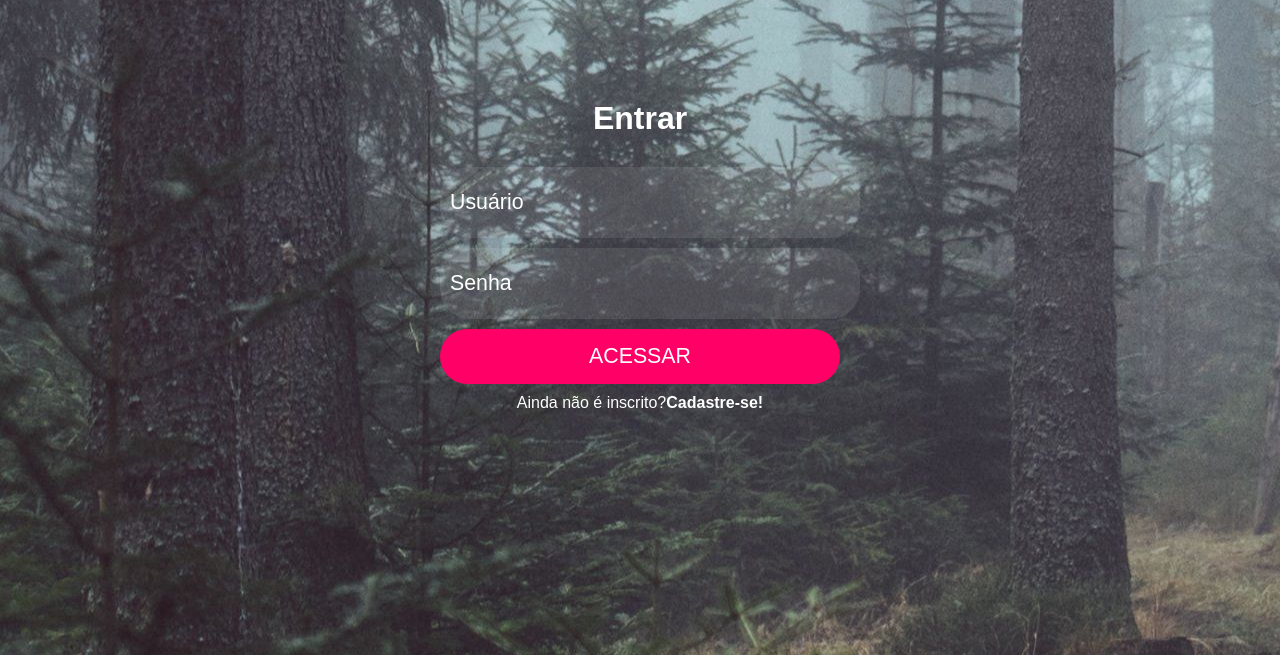
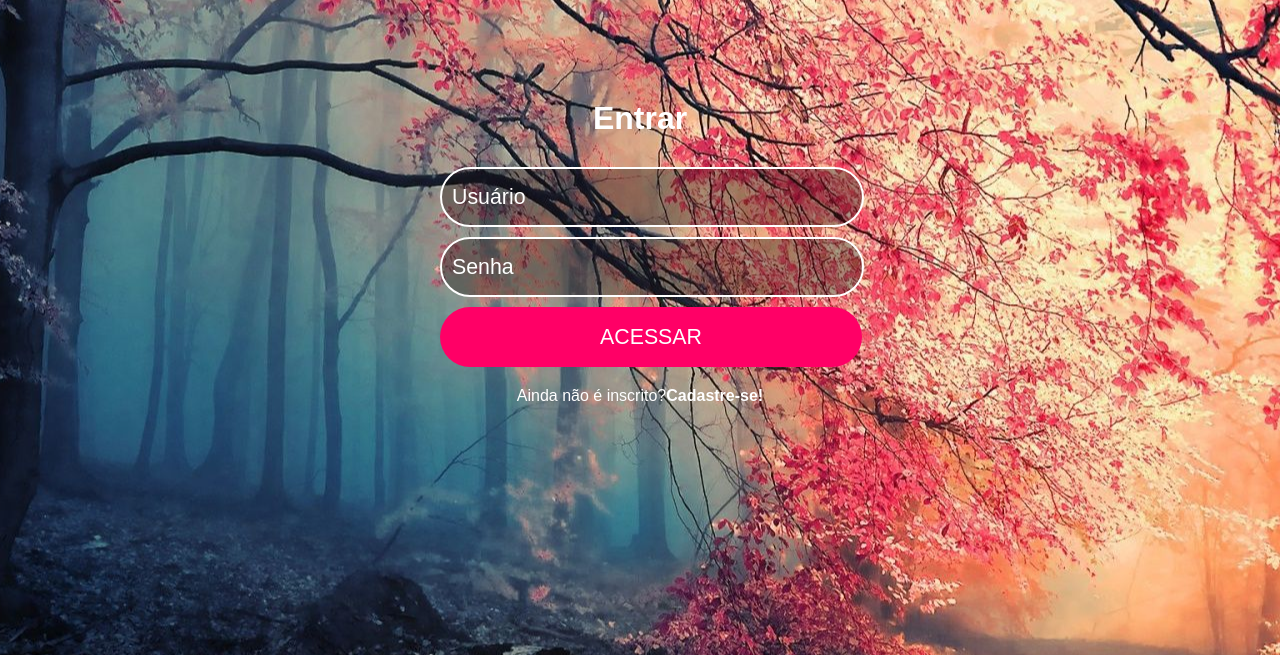
Before and after one commit to AylonGitHub/Sistema-de-Login-Procedural, a PHP site: page / in a window 1280 px wide. Shown: the top 655 px of the page. Run offline with PHP 8.4, Linux system fonts and the light colour scheme.

Commit message:
Ajustes no design
Alteração no frontEnd

```diff
--- a/css/estilo.css
+++ b/css/estilo.css
@@ -2,23 +2,23 @@
     margin: 0px; padding: 0px;
 }
 body{
-    background-image: url("../img/fundo.jpg");
-    background-position: 50% 70%;
+    background-image: url("../img/fundo2.jpg");
+    background-position: 50% 30%;
     width: 100%;
     color: white;
     font-family: arial;
 }
 input {
     display: block;
-    height: 55px;
+    height: 40px;
     width: 400px;
     margin: 10px;
     border-radius: 30px;
-    border: 1px solid black;
+    border: 2px solid white;
     font-size: 16pt;
     padding: 8px 10px;
-    border: none;
-    background-color: rgba(255,255,255,0.09);
+
+    background-color: rgba(22, 11, 11, 0.356);
     color: white;
     outline: none;
 }
@@ -39,6 +39,7 @@ a{
     text-decoration: none;
     text-align: center;
     display: block;
+    padding: 10px;
 }
 a:hover{
     text-decoration: underline;
@@ -48,6 +49,11 @@ input[type=submit]{
     background-color: #ff0066;
     border: none;
     cursor: pointer;
+    height: 60px;
+    width: 422px;
+
+
+
 }
 
     ::-webkit-input-placeholder{
```
Also changed, not shown: img/fundo2.jpg (added).
